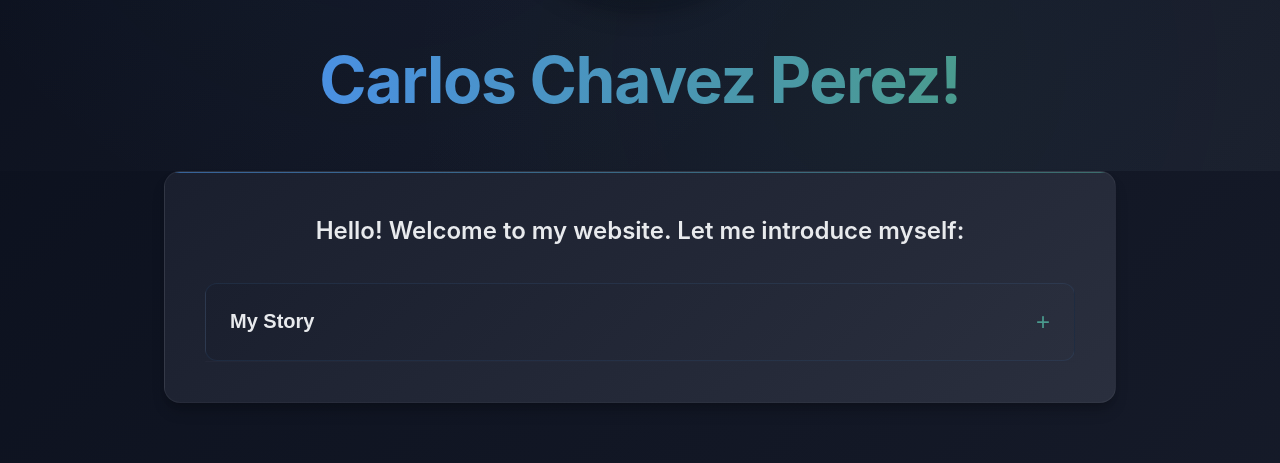
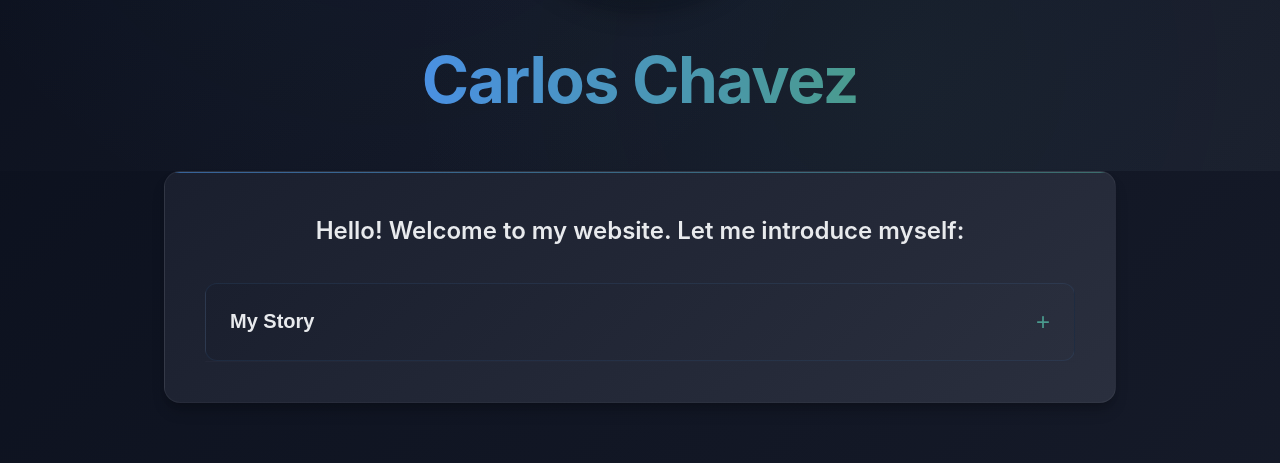
Before and after one commit to hamandatorres/portfolio_website, a plain HTML site: page index.html in a window 1280 px wide. Shown: the part 335-798 px from the top of the page. Drawn offline with Linux system fonts and the light colour scheme.

Commit message:
emailtest2

```diff
--- a/index.html
+++ b/index.html
@@ -36,7 +36,7 @@
 				class="intro-image"
 			/>
 			<div class="intro-container">
-				<h1 class="name">Carlos Chavez Perez!</h1>
+				<h1 class="name">Carlos Chavez</h1>
 			</div>
 		</header>
 
```
